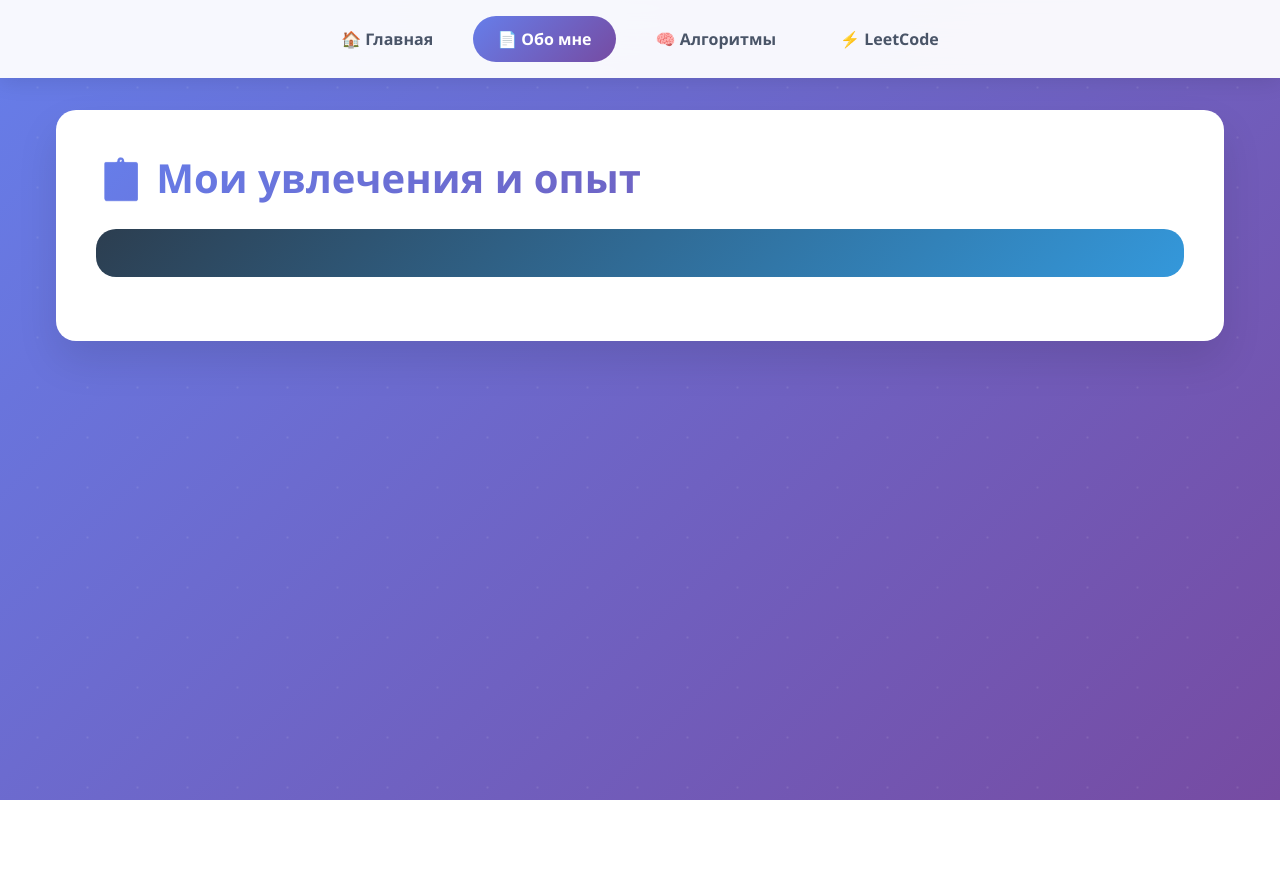
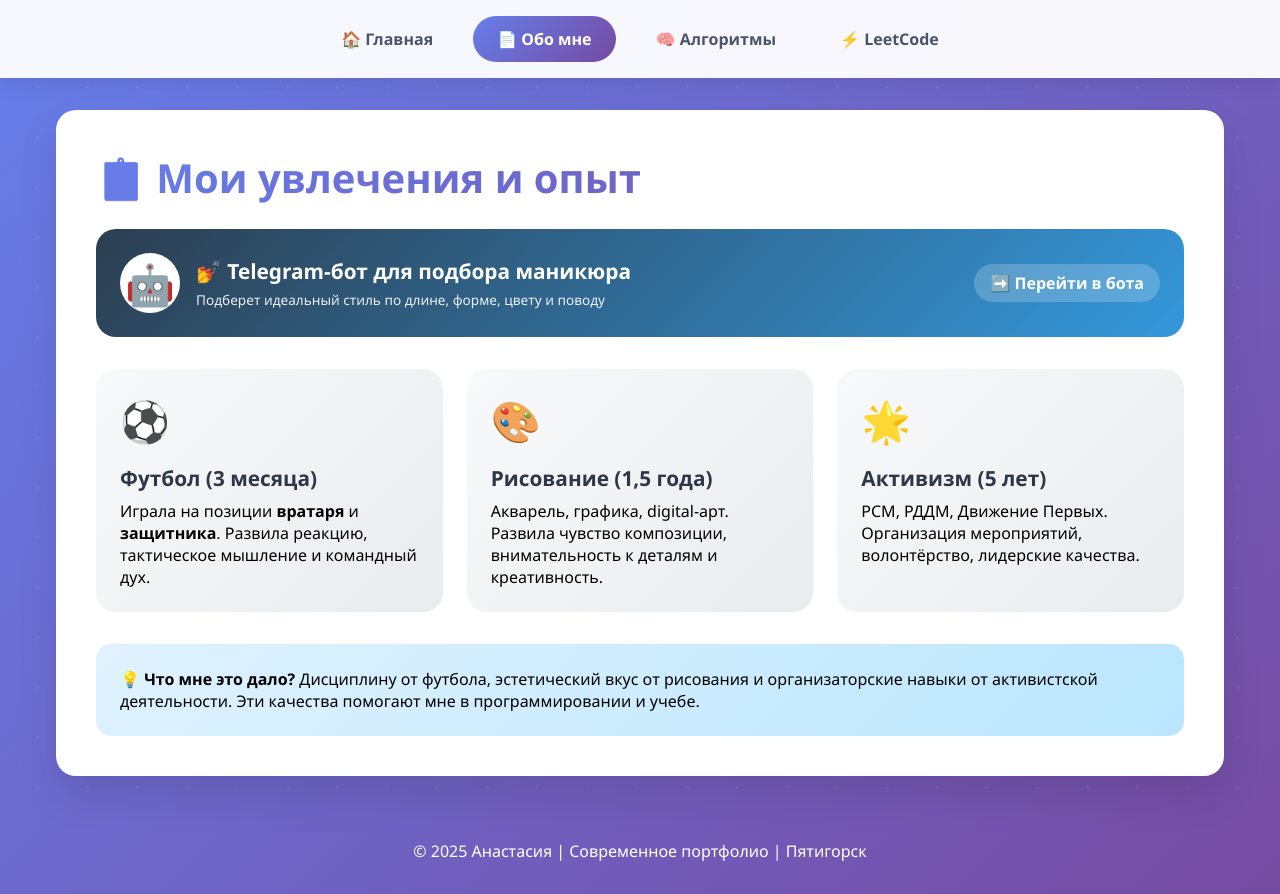
Before and after one commit to vg2001562-commits/anastasia, a plain HTML site: page about.html in a window 1280 px wide. Before the commit the page ends 800 px from the top, so only its background shows below. Drawn offline with Linux system fonts and the light colour scheme.

Commit message:
Update about.html

```diff
--- a/about.html
+++ b/about.html
@@ -1,4 +1,3 @@
-<!-- about.html - Обо мне -->
 <!DOCTYPE html>
 <html lang="ru">
 <head>
@@ -116,7 +115,6 @@
             margin-bottom: 1rem;
         }
 
-        /* Telegram Bot Card */
         .telegram-card {
             background: linear-gradient(135deg, #2c3e50 0%, #3498db 100%);
             border-radius: 20px;
@@ -145,14 +143,13 @@
 
         .telegram-icon {
             font-size: 2.5rem;
-            background: white;
             width: 60px;
             height: 60px;
             border-radius: 50%;
             display: flex;
             align-items: center;
             justify-content: center;
-            background: linear-gradient(135deg, #29a4e9 0%, #1f7ab3 100%);
+            background: white;
         }
 
         .telegram-text h3 {
@@ -190,7 +187,6 @@
             border-radius: 20px;
             padding: 1.5rem;
             transition: all 0.3s ease;
-            cursor: pointer;
         }
 
         .skill-card:hover {
@@ -255,7 +251,43 @@
         <div class="card">
             <h1>📋 Мои увлечения и опыт</h1>
 
-            <!-- Telegram Bot Ссылка -->
             <a href="https://t.me/styling_manicure_bot" target="_blank" class="telegram-card">
                 <div class="telegram-info">
-                    <div class="telegram-icon
+                    <div class="telegram-icon">🤖</div>
+                    <div class="telegram-text">
+                        <h3>💅 Telegram-бот для подбора маникюра</h3>
+                        <p>Подберет идеальный стиль по длине, форме, цвету и поводу</p>
+                    </div>
+                </div>
+                <div class="telegram-button">➡️ Перейти в бота</div>
+            </a>
+
+            <div class="info-grid">
+                <div class="skill-card">
+                    <div class="skill-icon">⚽</div>
+                    <div class="skill-title">Футбол (3 месяца)</div>
+                    <p>Играла на позиции <strong>вратаря</strong> и <strong>защитника</strong>. Развила реакцию, тактическое мышление и командный дух.</p>
+                </div>
+
+                <div class="skill-card">
+                    <div class="skill-icon">🎨</div>
+                    <div class="skill-title">Рисование (1,5 года)</div>
+                    <p>Акварель, графика, digital-арт. Развила чувство композиции, внимательность к деталям и креативность.</p>
+                </div>
+
+                <div class="skill-card">
+                    <div class="skill-icon">🌟</div>
+                    <div class="skill-title">Активизм (5 лет)</div>
+                    <p>РСМ, РДДМ, Движение Первых. Организация мероприятий, волонтёрство, лидерские качества.</p>
+                </div>
+            </div>
+
+            <div style="background: linear-gradient(135deg, #e0f2fe 0%, #bae6fd 100%); border-radius: 15px; padding: 1.5rem; margin-top: 1rem;">
+                <p>💡 <strong>Что мне это дало?</strong> Дисциплину от футбола, эстетический вкус от рисования и организаторские навыки от активистской деятельности. Эти качества помогают мне в программировании и учебе.</p>
+            </div>
+        </div>
+    </div>
+
+    <footer>© 2025 Анастасия | Современное портфолио | Пятигорск</footer>
+</body>
+</html>
```
